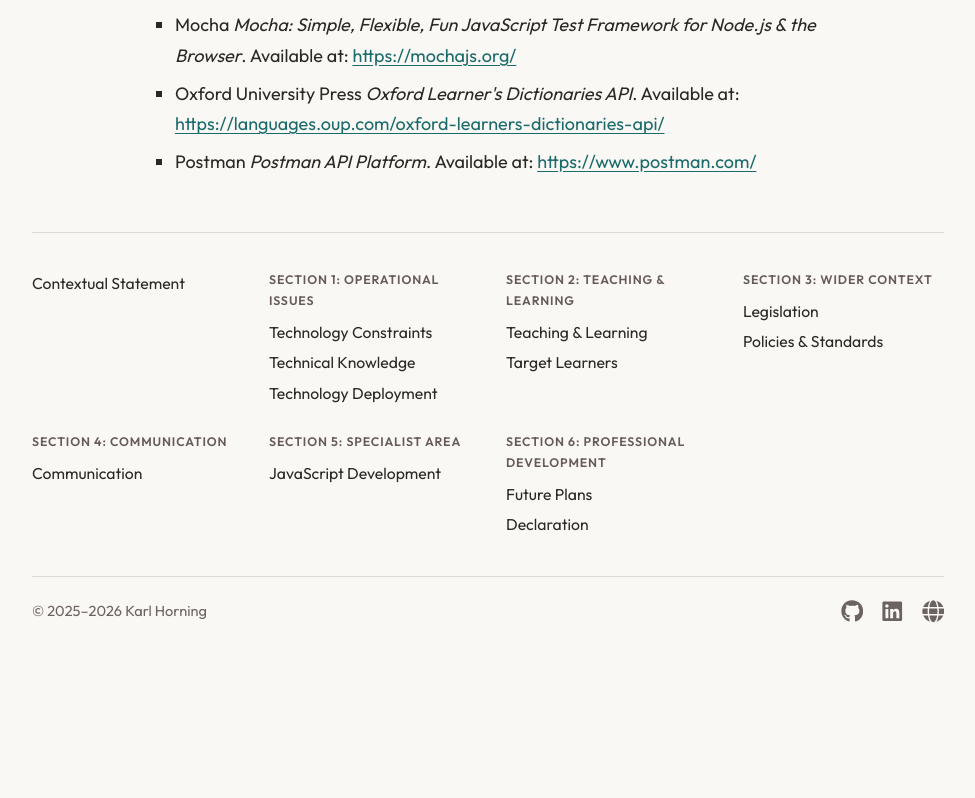
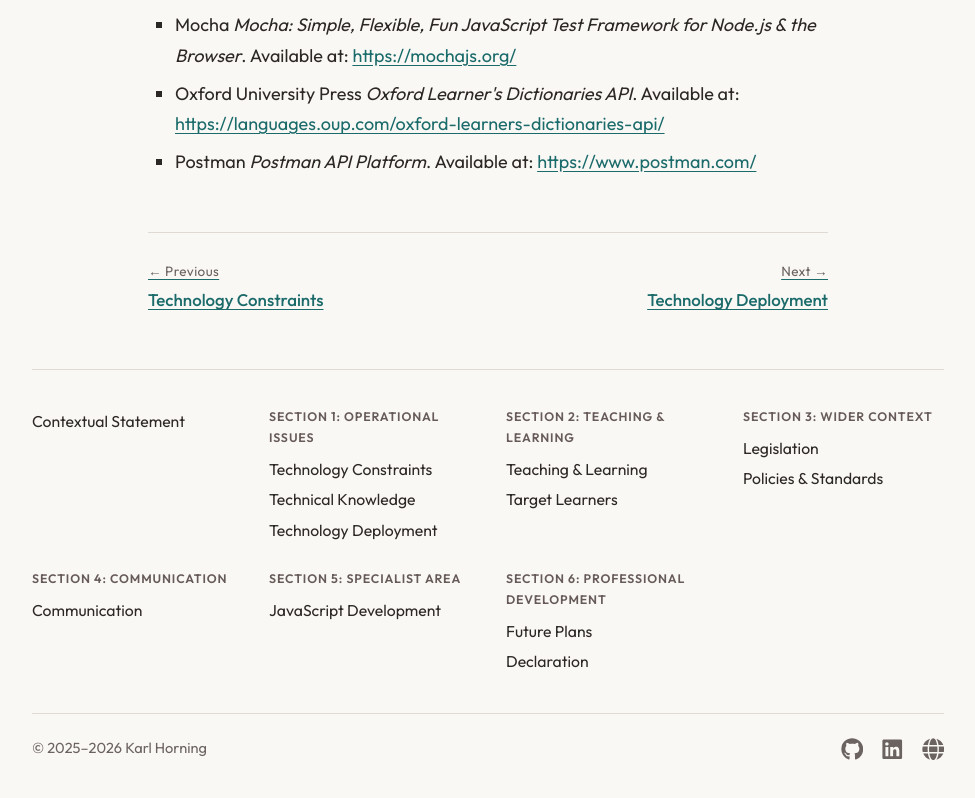
Before and after one commit to Karl-Horning/cmalt, a Next.js app: page /technical-knowledge in a window 1280 px wide. Shown: the part 5605-6403 px from the top of the page, without its empty margins (282-1257 px from the left). Before the commit the page ends 6274 px from the top, so only its background shows below. Built offline with nearby package versions, Linux system fonts and the light colour scheme.

Commit message:
feat: add previous and next buttons to layout

```diff
--- /dev/null
+++ b/app/components/PrevNextNav.tsx
@@ -0,0 +1,59 @@
+/**
+ * @fileoverview Previous/next page navigation component for the CMALT portfolio.
+ */
+
+"use client";
+
+import Link from "next/link";
+import { usePathname } from "next/navigation";
+import { navStructure } from "@/lib/nav";
+
+/**
+ * Flat ordered list of all portfolio pages derived from the navigation
+ * structure. The home page is excluded because it sits outside the sequential
+ * reading order of the portfolio.
+ */
+const pages = navStructure.flatMap((item) =>
+    item.type === "standalone"
+        ? [{ href: item.href, label: item.label }]
+        : item.items.map((sub) => ({ href: sub.href, label: sub.label }))
+);
+
+/**
+ * Renders previous and next page links based on the current pathname.
+ *
+ * Renders nothing when the current path is not part of the sequential
+ * portfolio navigation (for example, the home page).
+ *
+ * @returns The rendered navigation element, or null if not applicable.
+ */
+export default function PrevNextNav() {
+    const pathname = usePathname();
+    const index = pages.findIndex((p) => p.href === pathname);
+
+    if (index === -1) return null;
+
+    const prev = pages[index - 1] ?? null;
+    const next = pages[index + 1] ?? null;
+
+    return (
+        <nav className="prev-next-nav" aria-label="Page navigation">
+            <div className="prev-next-prev">
+                {prev && (
+                    <Link href={prev.href} className="prev-next-link">
+                        <span className="prev-next-direction">← Previous</span>
+                        <span className="prev-next-label">{prev.label}</span>
+                    </Link>
+                )}
+            </div>
+            <div className="prev-next-next">
+                {next && (
+                    <Link href={next.href} className="prev-next-link">
+                        <span className="prev-next-direction">Next →</span>
+                        <span className="prev-next-label">{next.label}</span>
+                    </Link>
+                )}
+            </div>
+        </nav>
+    );
+}
--- a/app/components/SiteShell.tsx
+++ b/app/components/SiteShell.tsx
@@ -9,6 +9,7 @@
 import { useEffect, useState } from "react";
 import Footer from "./Footer";
 import Nav from "./Nav";
+import PrevNextNav from "./PrevNextNav";
 
 /**
  * Renders the site header, sidebar navigation, and main content area.
@@ -72,7 +73,10 @@
                     />
                 )}
                 <main id="main-content" className="site-main">
-                    <div className="content-body">{children}</div>
+                    <div className="content-body">
+                        {children}
+                        <PrevNextNav />
+                    </div>
                     <Footer />
                 </main>
             </div>
--- a/app/globals.css
+++ b/app/globals.css
@@ -306,6 +306,55 @@
     margin-bottom: 0;
 }
 
+/* Previous/next navigation */
+.prev-next-nav {
+    display: grid;
+    grid-template-columns: 1fr 1fr;
+    gap: 1rem;
+    margin-top: 3rem;
+    padding-top: 1.5rem;
+    border-top: 1px solid var(--border);
+}
+
+.prev-next-prev {
+    justify-self: start;
+}
+
+.prev-next-next {
+    justify-self: end;
+    text-align: right;
+}
+
+.prev-next-link {
+    display: flex;
+    flex-direction: column;
+    gap: 0.2rem;
+    text-decoration: none;
+    color: var(--fg);
+    transition: color 0.15s;
+}
+
+.prev-next-link:hover {
+    color: var(--accent);
+}
+
+.prev-next-direction {
+    font-size: 0.75rem;
+    font-family: var(--font-outfit), system-ui, sans-serif;
+    color: var(--muted);
+    letter-spacing: 0.03em;
+}
+
+.prev-next-link:hover .prev-next-direction {
+    color: inherit;
+}
+
+.prev-next-label {
+    font-size: 0.9375rem;
+    font-family: var(--font-outfit), system-ui, sans-serif;
+    font-weight: 500;
+}
+
 /* Footer */
 .site-footer {
     border-top: 1px solid var(--border);
```
